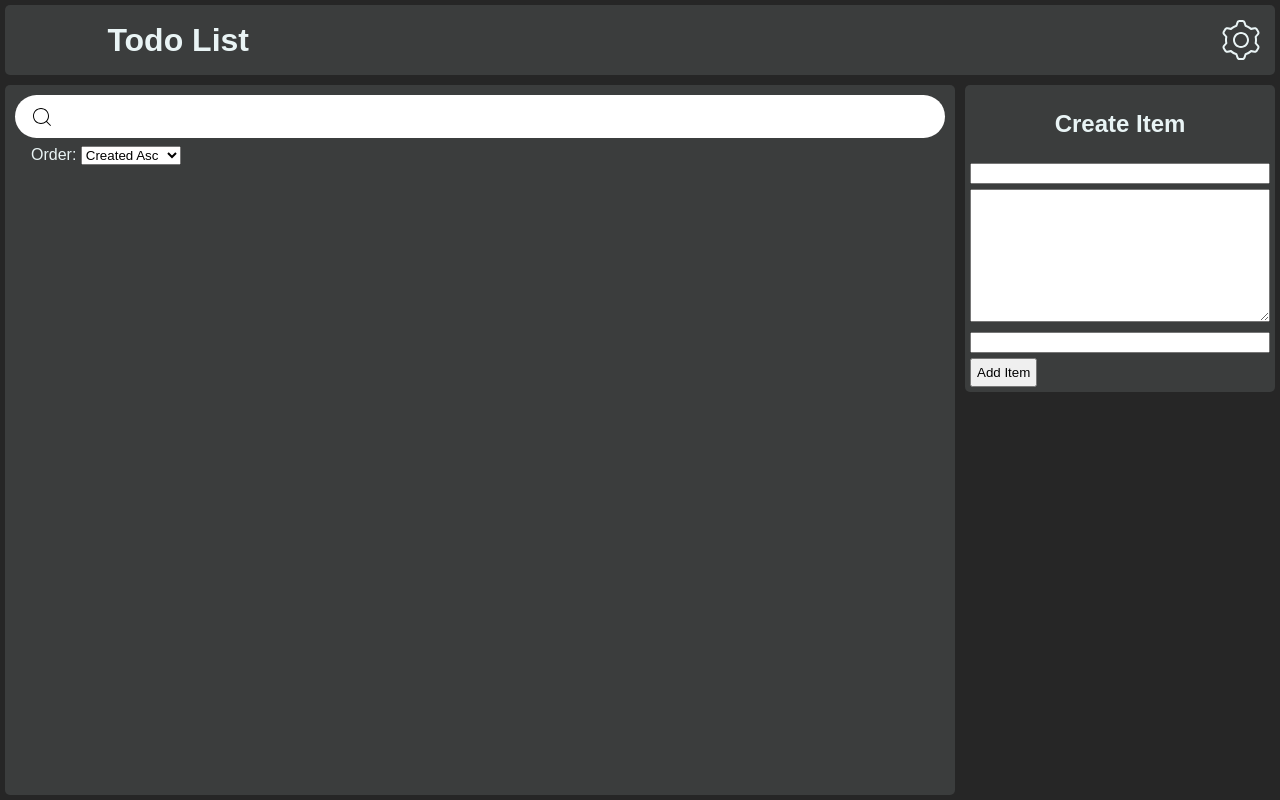
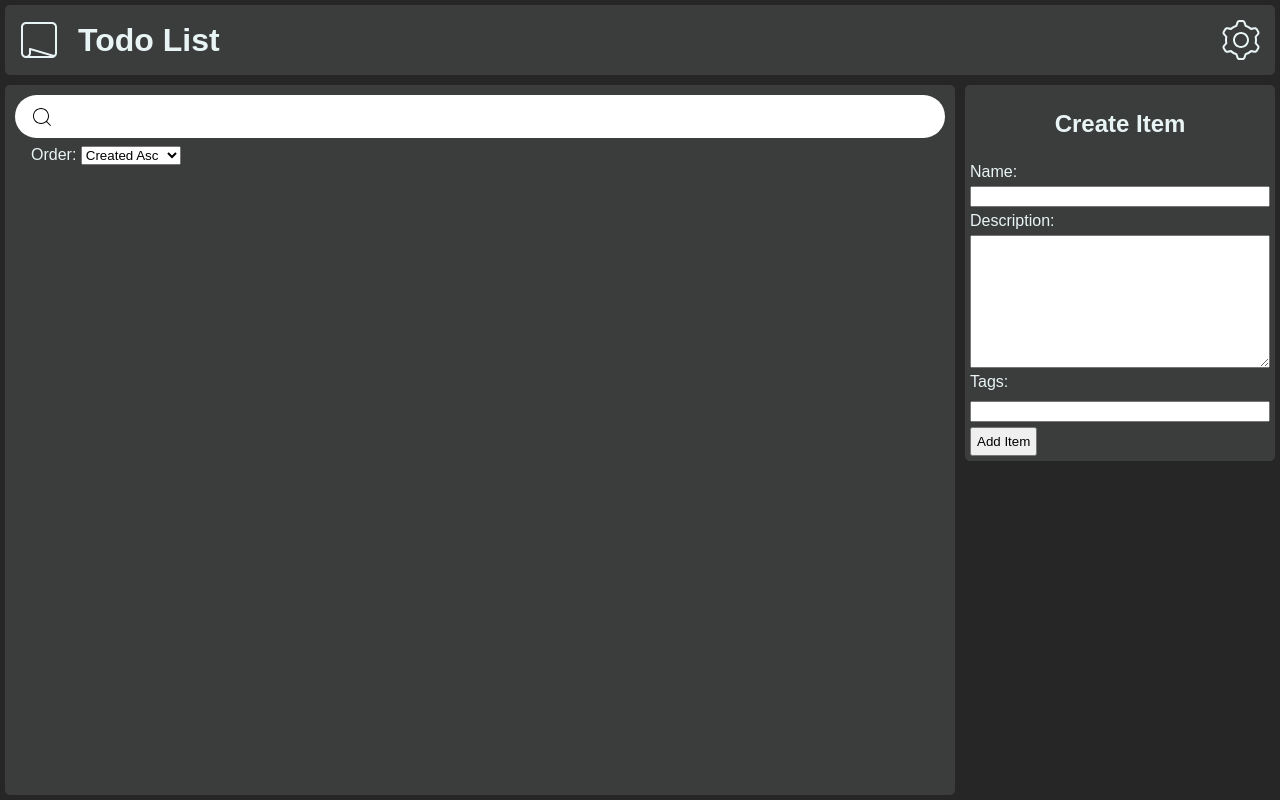
Before and after one commit to jamie-thompson-1024/TODO-React-App, a React (Create React App) app in the folder todo-app-react/: page / in a window 1280 px wide. Built offline with nearby package versions, Linux system fonts and the light colour scheme.

Commit message:
added sticky note logo to header

```diff
--- a/todo-app-react/src/Components/Header/Header.css
+++ b/todo-app-react/src/Components/Header/Header.css
@@ -8,12 +8,24 @@
     align-items: center;
 
     padding: 10px;
-    padding-left: 8%;
     margin: 5px;
 
     border-radius: 5px;
 
     background-color: var(--theme-background-1);
+}
+
+.Header-Title
+{
+    display: flex;
+    column-gap: 15px;
+    align-items: center;
+}
+
+.Header-Title > img
+{
+    width: 3em;
+    height: 3em;
 }
 
 @media (min-width: 45em)
--- a/todo-app-react/src/Components/Header/Header.tsx
+++ b/todo-app-react/src/Components/Header/Header.tsx
@@ -1,12 +1,37 @@
+import { useState, useCallback, useContext, useEffect } from 'react';
+import TodoContext from '../TodoContext';
+import { Theme } from '../../Model/Todo';
 import Settings from './Settings';
 
 import './Header.css';
 
 function Header()
 {
+    const { settings } = useContext(TodoContext);
+
+    const notesSvgLogoPath = useCallback((theme: Theme) => {
+        return `./Assets/sticky-notes-logo-${theme.toString()}.svg`;
+    }, []);
+
+    const [notesSvgLogo, setNotesSvgLogo] = useState(notesSvgLogoPath(settings.theme));
+
+    const updateTheme = useCallback(() => {
+        setNotesSvgLogo(notesSvgLogoPath(settings.theme))
+    }, [notesSvgLogoPath, settings]);
+
+    useEffect(() => {
+        settings.addEventListener('themeChange', updateTheme);
+        return (() => {
+            settings.removeEventListener('themeChange', updateTheme);
+        })
+    }, [settings, updateTheme]);
+
     return (
         <header className="Header">
-            <h1>Todo List</h1>
+            <div className="Header-Title">
+                <img src={notesSvgLogo} alt="sticky note"></img>
+                <h1>Todo List</h1>
+            </div>
             <Settings />
         </header>
     )
--- a/todo-app-react/src/Components/ItemForm/ItemForm.tsx
+++ b/todo-app-react/src/Components/ItemForm/ItemForm.tsx
@@ -49,8 +49,17 @@ function ItemForm()
     return (
         <div className="ItemForm">
             <h2 className="ItemForm-Heading">Create Item</h2>
-            <input className="ItemForm-nameInput" ref={nameRef} type="text"></input>
-            <textarea className="ItemForm-descInput" ref={descRef}></textarea>
+            <label htmlFor="ItemForm-nameInput">
+                Name:
+            </label>
+            <input id="ItemForm-nameInput" className="ItemForm-nameInput" ref={nameRef} type="text"></input>
+            <label htmlFor="ItemForm-descInput">
+                Description:
+            </label>
+            <textarea id="ItemForm-descInput" className="ItemForm-descInput" ref={descRef}></textarea>
+            <label htmlFor="ItemForm-tagInput">
+                Tags:
+            </label>
             <div className={ "ItemForm-tags" + (tags.length > 0) ? "" : "ItemForm-display-none" }>
                 {
                     tags.map((tag, i) => {
@@ -68,6 +77,7 @@ function ItemForm()
                 }
             </div>
             <input
+                id="ItemForm-tagInput"
                 className="ItemForm-tagInput"
                 ref={tagsRef}
                 type="text"></input>
```
Also changed, not shown: todo-app-react/public/Assets/sticky-notes-logo-dark.svg (added), todo-app-react/public/Assets/sticky-notes-logo-light.svg (added).
